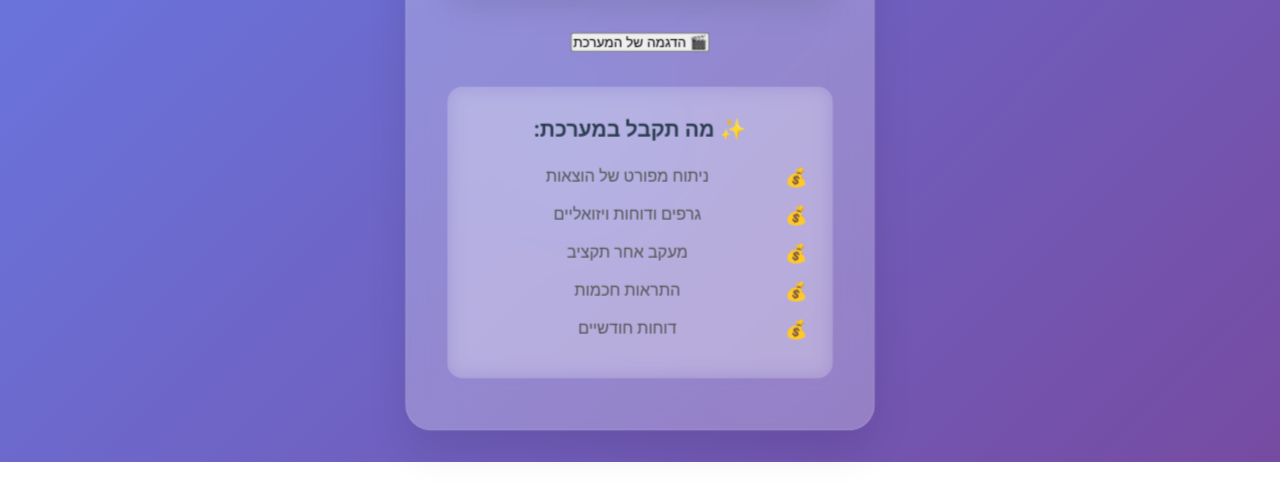
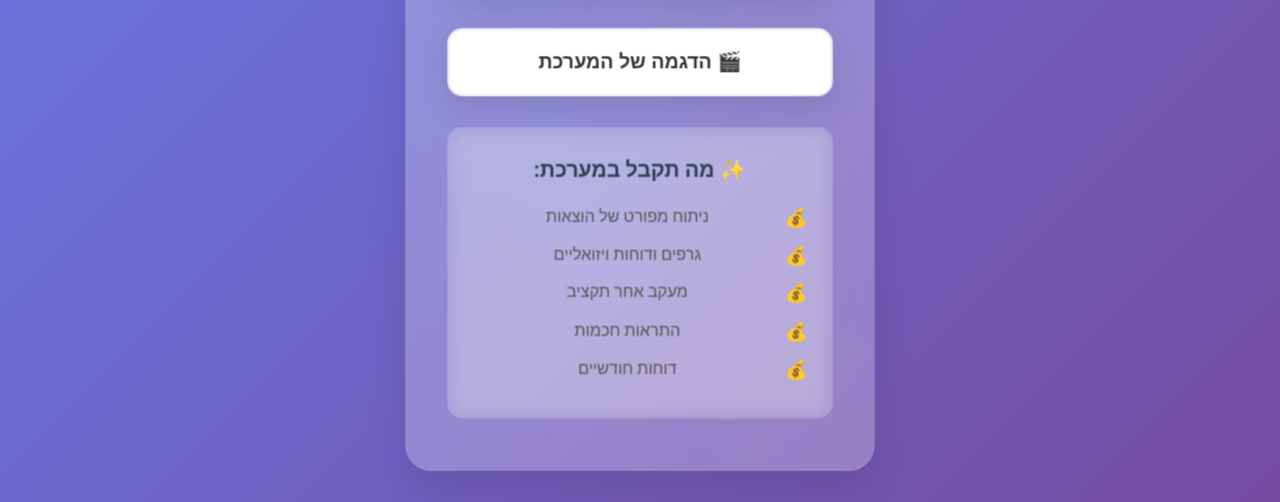
Before and after one commit to ShalevYair/expenses-claude-api, a website: page index.html in a window 1280 px wide. Shown: the part 442-944 px from the top of the page. Before the commit the page ends 904 px from the top, so only its background shows below. Drawn offline with Linux system fonts and the light colour scheme; no server answers.

Commit message:
Update index.html

```diff
--- a/index.html
+++ b/index.html
@@ -277,6 +277,50 @@
                 font-size: 1.1rem;
             }
         }
+
+        .demo-btn {
+    width: 100%;
+    background: white;
+    color: #333;
+    border: 2px solid #e9ecef;
+    padding: 20px 30px;
+    border-radius: 15px;
+    font-size: 1.2rem;
+    font-weight: 600;
+    cursor: pointer;
+    transition: all 0.3s ease;
+    display: flex;
+    align-items: center;
+    justify-content: center;
+    gap: 15px;
+    margin-bottom: 30px;
+    box-shadow: 0 10px 30px rgba(0, 0, 0, 0.1);
+    position: relative;
+    overflow: hidden;
+}
+
+.demo-btn::before {
+    content: '';
+    position: absolute;
+    top: 0;
+    left: -100%;
+    width: 100%;
+    height: 100%;
+    background: linear-gradient(90deg, transparent, rgba(255,255,255,0.2), transparent);
+    transition: left 0.5s;
+}
+
+.demo-btn:hover::before {
+    left: 100%;
+}
+
+.demo-btn:hover {
+    transform: translateY(-3px);
+    box-shadow: 0 15px 40px rgba(0, 0, 0, 0.15);
+    border-color: #ff6b35;
+    background: linear-gradient(135deg, #ff6b35 0%, #f7931e 100%);
+    color: white;
+}
     </style>
 </head>
 <body>
```
